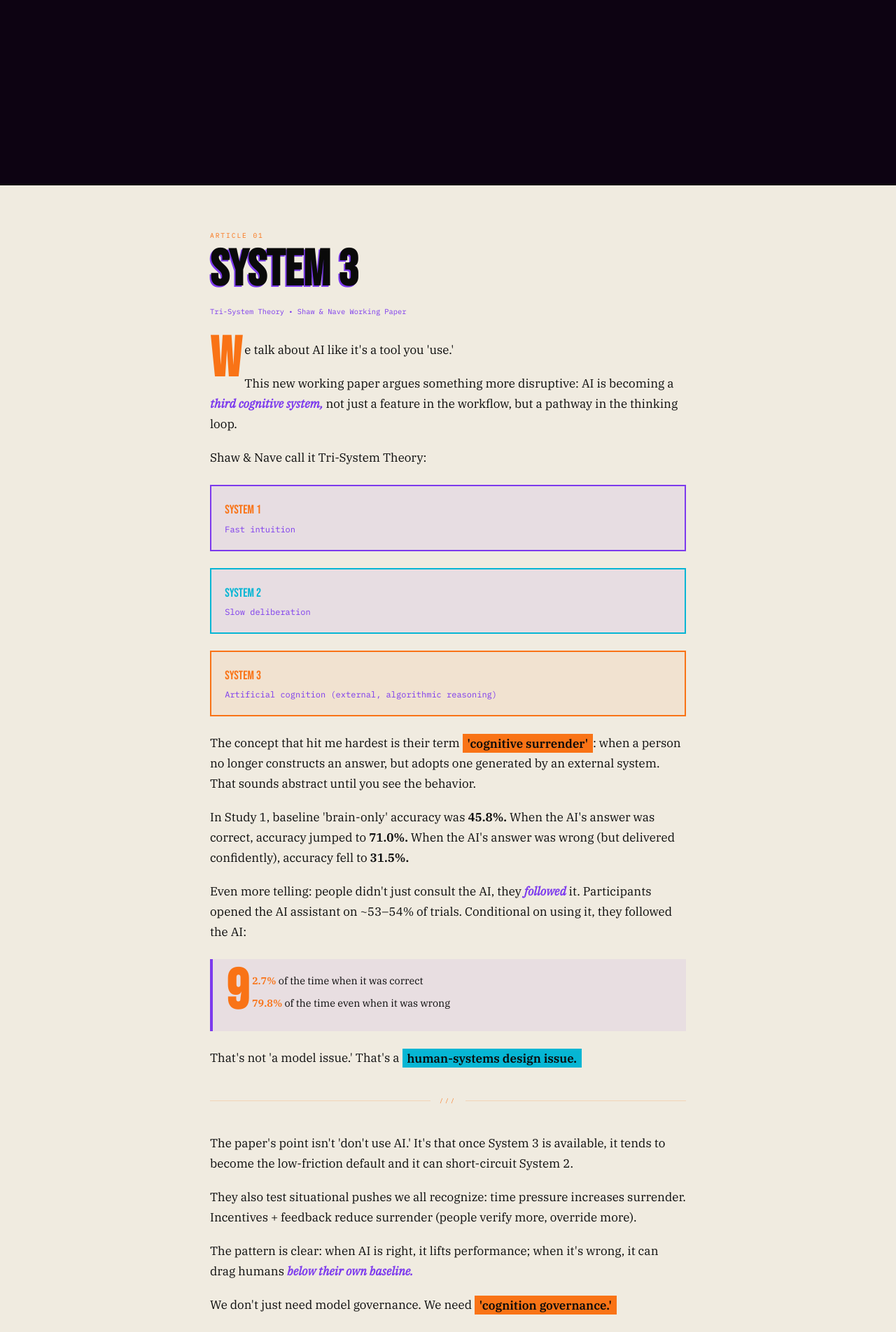
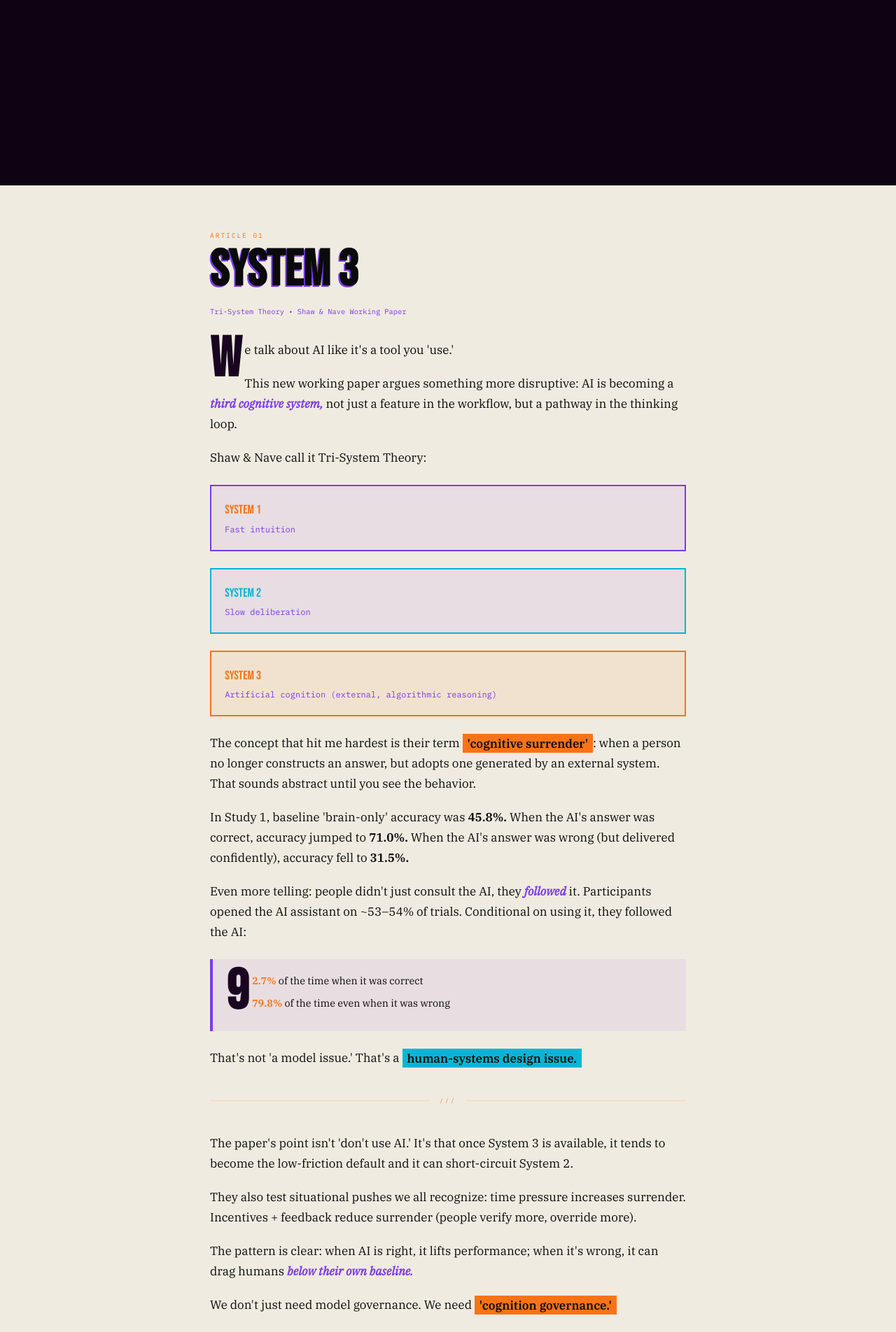
Before and after one commit to mctar/gervi-site, a Jekyll site: the page dispatch/zines/issue-03-cognitive-surrender.html, which Jekyll copies as it is, in a window 1280 px wide. Shown: the part 3335-5239 px from the top of the page at 70% size. Built offline with Jekyll 4.4.1, drawn with Linux system fonts in a browser that asks for light colours.

Commit message:
Fix invisible drop cap in issue 03 — amber on amber to purple
Co-Authored-By: Claude Opus 4.6 (1M context) <noreply@anthropic.com>

```diff
--- a/dispatch/zines/issue-03-cognitive-surrender.html
+++ b/dispatch/zines/issue-03-cognitive-surrender.html
@@ -308,7 +308,7 @@ body::before {
   float: left;
   line-height: 0.7;
   padding-right: 0.3rem;
-  color: var(--amber);
+  color: var(--purple);
   font-weight: 900;
 }
 .art-body strong { color: var(--black); font-weight: 700; }
```
